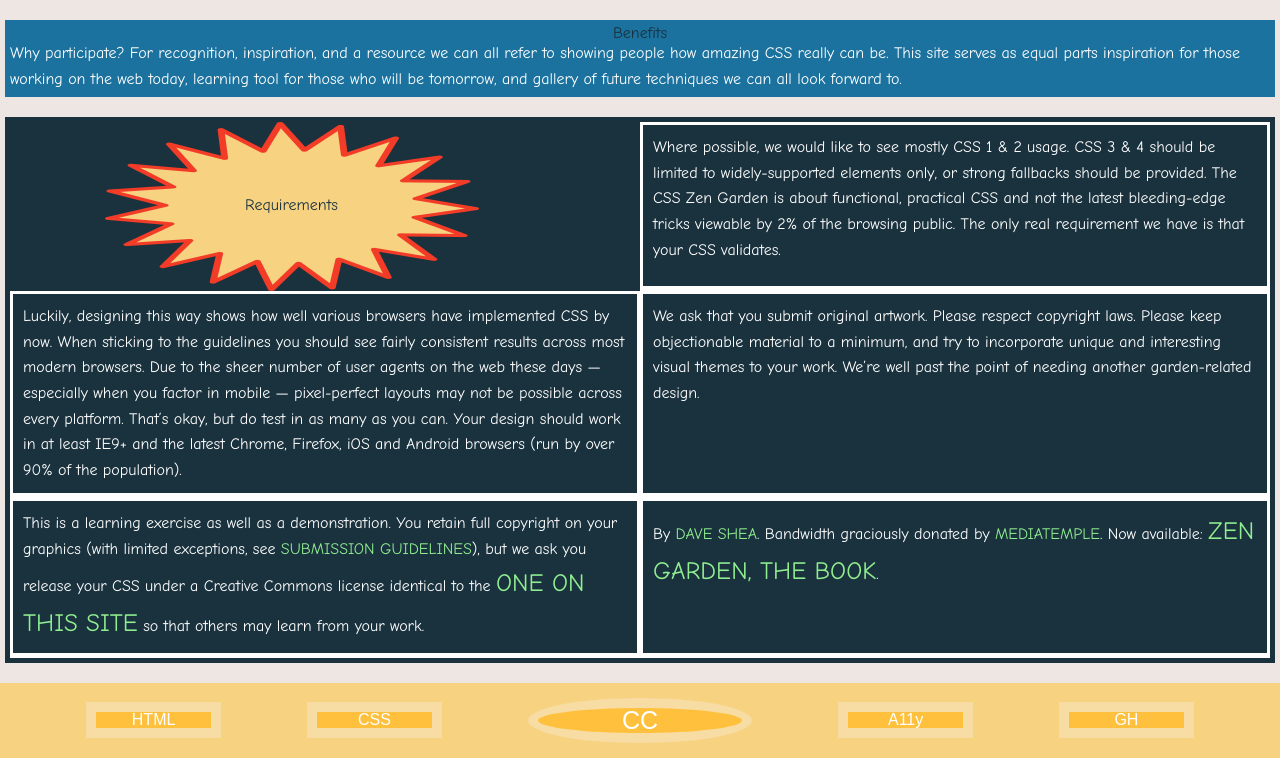
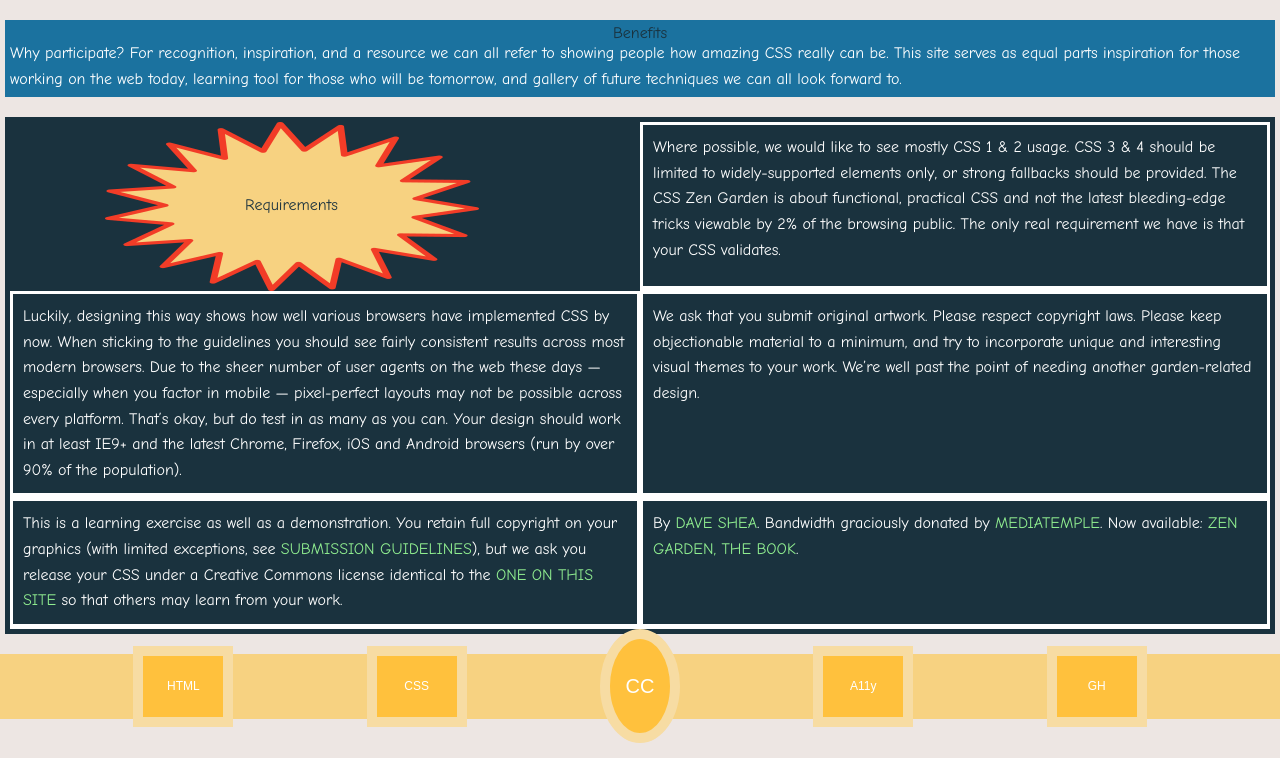
Before and after one commit to Dnozol/ZenGarden, a website: page src/index.html in a window 1280 px wide. Shown: the part 1845-2603 px from the top of the page. Drawn offline with nearby package versions, Linux system fonts and the light colour scheme; files that its build step writes are made by us from their sources.

Commit message:
utility belt responsiveness

```diff
--- a/src/partials/_layout.scss
+++ b/src/partials/_layout.scss
@@ -59,6 +59,8 @@ $L: 1600px;
 
 }
 
+
+
 //header layout
 #zen-intro header {
   //background-color: $lightblue;
@@ -92,6 +94,7 @@ section:nth-of-type(1) h2::before {
   color: $red;
   margin-bottom: .35em;
   font-weight: bold;
+  text-align: center;
 }
 
 // super light grid - it works with the .cd-container class inside style.scss
@@ -172,25 +175,8 @@ aside {
   }
 }
 
-a:nth-child(3) {
-  border-radius: 50%;
-  width: 17.5%;
-  height: 175%;
-  font-size: 25px;
-}
 
-footer a:hover {
-  transform: translate(0px, -10px);
-  font-size: 30px;
-}
-
-footer a:nth-child(3):hover {
-  transform: translate(0px, -5px);
-  font-size: 50px;
-}
-
-
-@media only screen and (min-width: $L) {
+//footer default stylings
 footer {
   background: $gold;
   display: flex; //x
@@ -201,7 +187,7 @@ footer a:nth-child(3):hover {
   justify-content: space-evenly;
   align-items: center;
   width: 100%;
-    height: 30%;
+  height: 50px;
   overflow: visible;
 }
 
@@ -211,7 +197,7 @@ footer a:nth-child(3):hover {
   align-items: center;
   border: 10px solid #F7DCA3;
   background-color: #FFC13D;
-    width: 10.5%; //x
+  width: 55px; //x
   height: 125%; //x
   margin-top: 15px;
   margin-bottom: 15px;
@@ -219,14 +205,17 @@ footer a:nth-child(3):hover {
   color: white !important; //x
   font-family: arial;
   transition: .3s;
+  font-size: 12px;
 }
 
-  a:nth-child(3) {
+footer a:nth-child(3) {
   border-radius: 50%;
-    width: 17.5%;
+  width: 80px;
   height: 175%;
-    font-size: 25px;
+  font-size: 20px;
 }
+
+@media only screen and (min-width: $L) {
 }
 
 @media only screen and (min-width: $M) {
@@ -236,44 +225,6 @@ footer a:nth-child(3):hover {
   .explanation {
     display: grid;
     grid-template-columns: 1fr 1fr 1fr;
-  }
-
-  //Utility Belt Stylings
-  footer {
-    background: $gold;
-    display: flex; //x
-    justify-content: space-evenly; //x
-    align-items: flex-end; //x
-    position: sticky; //x
-    display: flex;
-    justify-content: space-evenly;
-    align-items: center;
-    width: 100%;
-    height: 30%;
-    overflow: visible;
-  }
-
-  footer a {
-    display: flex;
-    justify-content: center;
-    align-items: center;
-    border: 10px solid #F7DCA3;
-    background-color: #FFC13D;
-    width: 10.5%; //x
-    height: 125%; //x
-    margin-top: 15px;
-    margin-bottom: 15px;
-    text-decoration: none;
-    color: white !important; //x
-    font-family: arial;
-    transition: .3s;
-  }
-
-  a:nth-child(3) {
-    border-radius: 50%;
-    width: 17.5%;
-    height: 175%;
-    font-size: 25px;
   }
 }
 
@@ -287,6 +238,7 @@ footer a:nth-child(3):hover {
   }
 
   //Utility Belt Stylings
+  //Utility Belt Stylings
   footer {
     background: $gold;
     display: flex; //x
@@ -297,7 +249,7 @@ footer a:nth-child(3):hover {
     justify-content: space-evenly;
     align-items: center;
     width: 100%;
-    height: 30%;
+    height: 65px;
     overflow: visible;
   }
 
@@ -307,7 +259,7 @@ footer a:nth-child(3):hover {
     align-items: center;
     border: 10px solid #F7DCA3;
     background-color: #FFC13D;
-    width: 10.5%; //x
+    width: 100px; //x
     height: 125%; //x
     margin-top: 15px;
     margin-bottom: 15px;
@@ -315,13 +267,24 @@ footer a:nth-child(3):hover {
     color: white !important; //x
     font-family: arial;
     transition: .3s;
+    font-size: 12px;
   }
 
-  a:nth-child(3) {
+  footer a:nth-child(3) {
     border-radius: 50%;
-    width: 17.5%;
+    width: 80px;
     height: 175%;
-    font-size: 25px;
+    font-size: 20px;
+  }
+
+  footer a:hover {
+    transform: translate(0px, -10px);
+    font-size: 24px;
+  }
+
+  footer a:nth-child(3):hover {
+    transform: translate(0px, -5px);
+    font-size: 40px;
   }
 }
 
```
Lines whose indentation alone changed are shown as unchanged.
